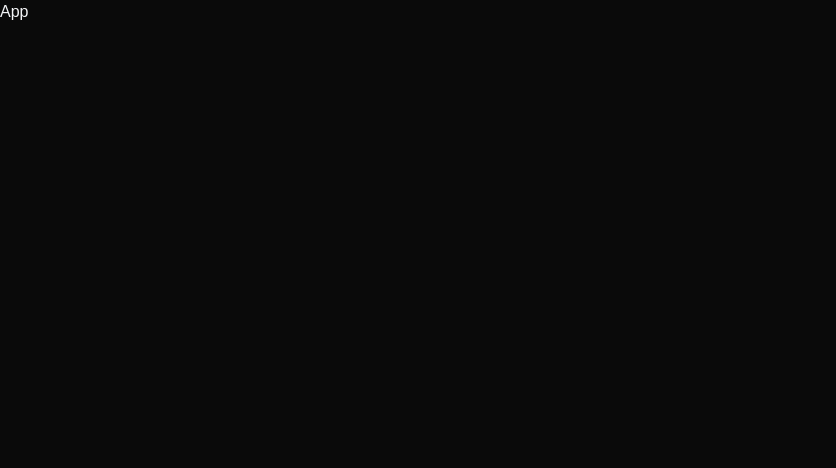
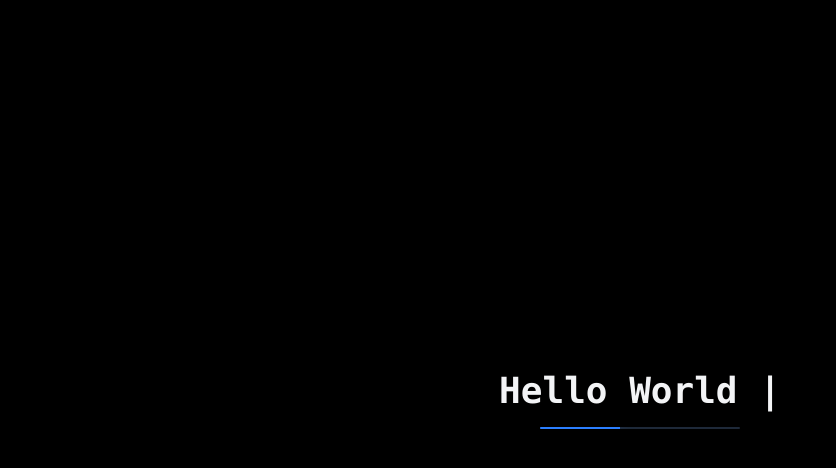
Before and after one commit to MMinHein/portfolio, a React (Vite) app: page / in a window 1280 px wide. Shown: the top 468 px of the page, without its empty margins (0-836 px from the left). Built offline with nearby package versions, Linux system fonts and the light colour scheme.

Commit message:
first commit for loadingScreen

```diff
--- a/src/App.jsx
+++ b/src/App.jsx
@@ -1,8 +1,8 @@
 import React from 'react'
-
+import { LoadingScreen } from './components/LoadingScreen'
 function App() {
   return (
-    <div>App</div>
+    <div><LoadingScreen/></div>
   )
 }
 
--- /dev/null
+++ b/src/components/LoadingScreen.jsx
@@ -0,0 +1,13 @@
+export const LoadingScreen = () => {
+    return (
+        <div className="fixed inset-0 z-50 bg-black text-gray-100 flex flex-col items-center justify-center">
+            <div className="mb-4 text-4xl font-mono font-bold">
+                Hello World <span className="animate-blink ml-l"> | </span>
+            </div>
+
+            <div className="w-[200px] h-[2px] bg-gray-800 rounded relative overflow-hidden" >
+                <div className="w-[40%] h-full bg-blue-500 shadow-[0_0_15px_#3b82f6] animate-loading-bar">{" "}</div>
+            </div>
+        </div>
+    );
+    }
--- a/src/index.css
+++ b/src/index.css
@@ -7,3 +7,18 @@ html, body {
   background: #0a0a0a;
   color: #f3f4f6
 }
+
+@layer utilities {
+  @keyframes loading {
+    0% {
+      transform: translateX(-100%);
+    }
+    100% {
+      transform: translateX(25%);
+    }
+  }
+
+  .animate-loading-bar {
+    animation: loading 0.8s ease;
+  }
+}
```
